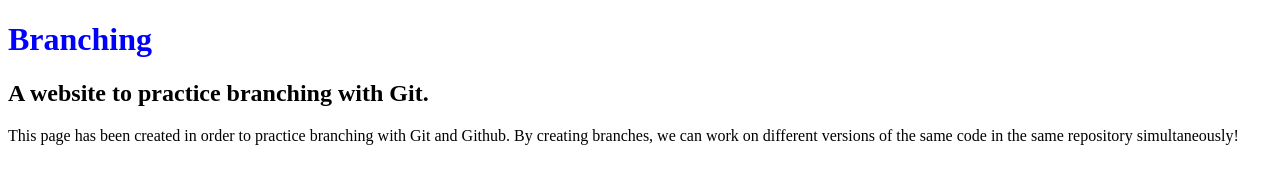
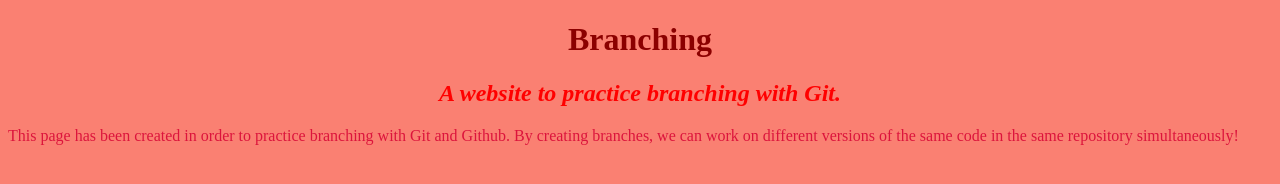
Before and after one commit to maliti-mark/polling-app-1, a plain HTML site: page branching-test-project/branching-website.html in a window 1280 px wide. Drawn offline with Linux system fonts and the light colour scheme.

Commit message:
add styles to h1, h2, p, and body to fit red theme.

```diff
--- a/branching-test-project/CSS/styles.css
+++ b/branching-test-project/CSS/styles.css
@@ -1,3 +1,15 @@
 h1{
-  color: blue;
+  color: darkred;
+  text-align: center;
 }
+h2{
+  font-style: italic;
+  text-align: center;
+  color: red;
+}
+p{
+  color: crimson;
+}
+body{
+  background-color: salmon;
+}
```
